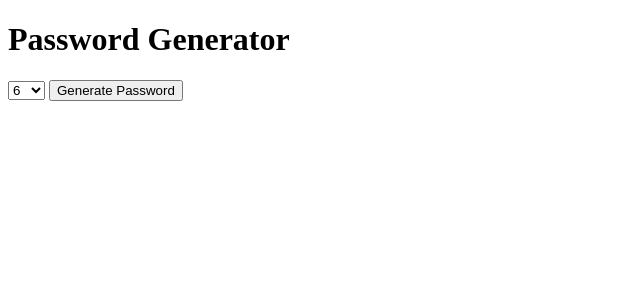
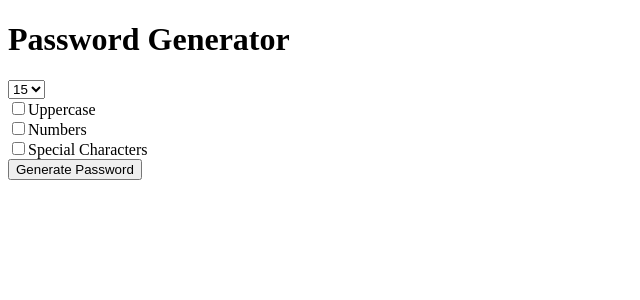
Before and after one commit to frebbs/Django_password_generator, a Django app: page / in a window 1280 px wide. Shown: the top 300 px of the page, without its empty margins (0-640 px from the left). Run offline with Django 3.2, Linux system fonts and the light colour scheme.

Commit message:
Setting options for password generation

```diff
--- a/generator/templates/generator/home.html
+++ b/generator/templates/generator/home.html
@@ -10,7 +10,7 @@
 
 <h1>Password Generator</h1>
 
-<form action="password">
+<form action="{% url 'password' %}">
     <select name="length">
         <option value="6">6</option>
         <option value="7">7</option>
@@ -21,10 +21,16 @@
         <option value="12">12</option>
         <option value="13">13</option>
         <option value="14">14</option>
-        <option value="15">15</option>
+        <option value="15" selected="selected">15</option>
         <option value="16">16</option>
     </select>
-
+<br>
+    <input type="checkbox" name="uppercase">Uppercase
+<br>
+    <input type="checkbox" name="numbers">Numbers
+<br>
+    <input type="checkbox" name="special">Special Characters
+<br>
     <input type="submit" value="Generate Password">
 </form>
 
--- a/password_generator/urls.py
+++ b/password_generator/urls.py
@@ -20,5 +20,5 @@ from generator import views
 
 urlpatterns = [
     path('', views.home),
-    path('password', views.password),
+    path('password', views.password, name='password'),
 ]
```
